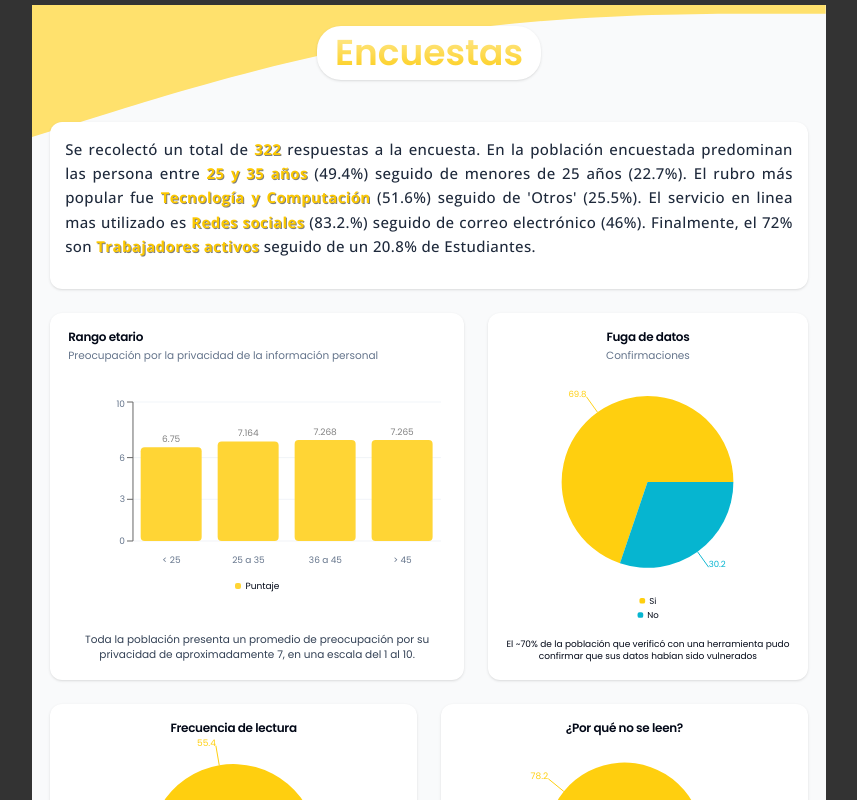
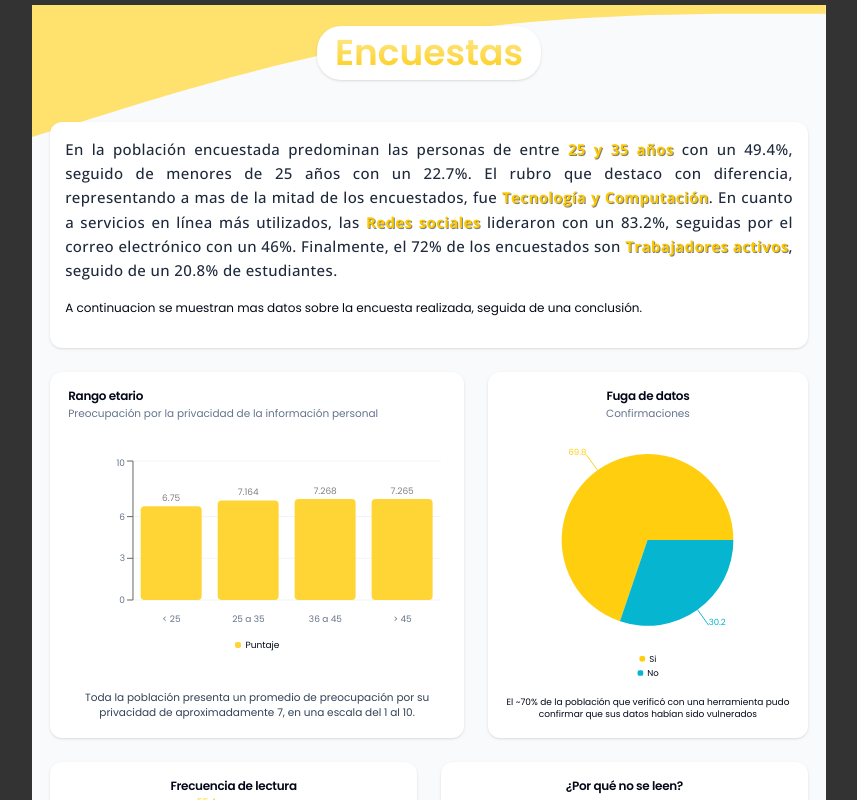
Before and after one commit to matiasalbarenque/seminario-web-pdf, a React (Vite) app: page / in a window 1280 px wide. Shown: the part 5680-6480 px from the top of the page, without its empty margins (211-1068 px from the left). Built offline with nearby package versions, Linux system fonts and the light colour scheme.

Commit message:
agregar link a trello & modificar texto introductorio en encuestas

```diff
--- a/src/pages/page06Surveys.tsx
+++ b/src/pages/page06Surveys.tsx
@@ -195,14 +195,15 @@ export const Page06Surveys = () => {
       </div>
       <div className="mb-8 p-5 bg-white rounded-2xl shadow">
         <p className="pStandard">
-          Se recolectó un total de <b>322</b> respuestas a la encuesta. En la población encuestada predominan las
-          persona entre <b>25 y 35 años</b> (49.4%) seguido de menores de 25 años (22.7%). El rubro más popular fue
-          <b> Tecnología y Computación</b> (51.6%) seguido de 'Otros' (25.5%). El servicio en linea mas utilizado es{' '}
-          <b>Redes sociales</b> (83.2.%) seguido de correo electrónico (46%). Finalmente, el 72% son{' '}
-          <b>Trabajadores activos</b> seguido de un 20.8% de Estudiantes.
+          En la población encuestada predominan las personas de entre <b>25 y 35 años</b> con un 49.4%, seguido de
+          menores de 25 años con un 22.7%. El rubro que destaco con diferencia, representando a mas de la mitad de los
+          encuestados, fue <b> Tecnología y Computación</b>. En cuanto a servicios en línea más utilizados, las{' '}
+          <b>Redes sociales</b> lideraron con un 83.2%, seguidas por el correo electrónico con un 46%. Finalmente, el
+          72% de los encuestados son <b>Trabajadores activos</b>, seguido de un 20.8% de estudiantes.
         </p>
+        <p>A continuacion se muestran mas datos sobre la encuesta realizada, seguida de una conclusión.</p>
       </div>
-      <div className="flex flex-col gap-8">
+      <div className="flex flex-col gap-8 z-10">
         <div className="flex gap-8">
           <CardChartSurvey1 />
           <CardChartSurvey4 />
--- a/src/pages/page18UserStoryMap.tsx
+++ b/src/pages/page18UserStoryMap.tsx
@@ -31,7 +31,7 @@ export const Page18UserStoryMap = () => {
                   <img src="/img/icons/external-link.svg" alt="external-link" className="w-4 h-4" />
                 </div>
                 <a
-                  href="https://trello.com/b/kDyiFaCv"
+                  href="https://trello.com/b/zaRDQdXV/antidote-trello"
                   target="_blank"
                   rel="noopener noreferrer"
                   className="text-md font-medium text-gray-800 hover:text-primary-700"
```
